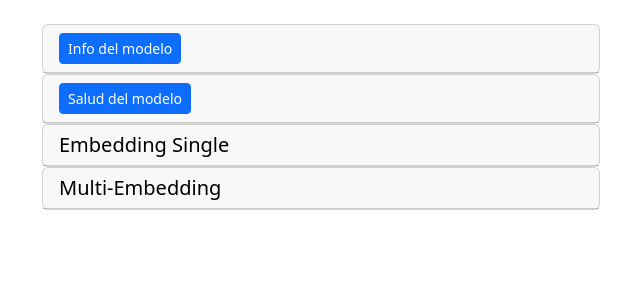
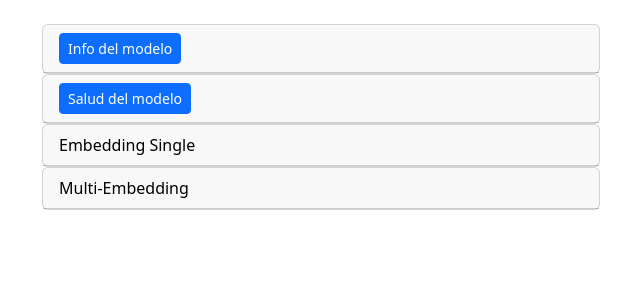
Before and after one commit to mhosan/geoofertas, an Angular app: page / in a window 1280 px wide. Shown: the top 300 px of the page, without its empty margins (40-680 px from the left). Built offline with nearby package versions, Linux system fonts and the light colour scheme.

Commit message:
ajustes en la vista (multi embeddings)

```diff
--- a/src/app/components/hero/hero.component.css
+++ b/src/app/components/hero/hero.component.css
@@ -0,0 +1,8 @@
+/* Typography helper to match Bootstrap button text style (minimal, non-invasive) */
+.btn-text {
+	font-weight: 400;
+	font-size: 1rem;
+	line-height: 1.5;
+	/* inherit font-family from page (Bootstrap sets this globally) */
+	font-family: inherit;
+}
--- a/src/app/components/hero/hero.component.html
+++ b/src/app/components/hero/hero.component.html
@@ -59,7 +59,7 @@
 
     <div class="card w-50">
       <div class="card-header text-black" (click)="toggleCardEmbeddingSingle()">
-        <h5 class="card-title mb-0">Embedding Single</h5>
+        <h5 class="card-title mb-0 btn-text">Embedding Single</h5>
       </div>
       <div class="card-body" *ngIf="showContentEmbeddingSingle">
         <button class="btn btn-primary btn-sm" type="button" (click)="getEmbedding()">Obtener Embedding</button>
@@ -76,15 +76,15 @@
 
     <div class="card w-50">
       <div class="card-header text-black" (click)="toggleCardEmbeddingMulti()">
-        <h5 class="card-title mb-0">Multi-Embedding</h5>
+        <h5 class="card-title mb-0 btn-text">Multi-Embedding</h5>
       </div>
       <div class="card-body" *ngIf="showContentEmbeddingMulti">
-        <button class="btn btn-primary btn-sm" type="button" (click)="getMultiEmbedding()">Obtener
+        <button class="btn btn-primary btn-sm" type="button" (click)="handleMultiEmbedding(rawMultiInput.value)">Obtener
           Multi-Embedding</button>
         <div class="input-group mb-3">
           <textarea class="form-control" rows="5"
-            placeholder='{\n  "texts": [\n    "Texto Uno",\n    "Texto Dos"\n  ]\n}'
-            [(ngModel)]="multiEmbeddingText"></textarea>
+            placeholder='Ingrese textos entre comillas dobles separados por comas: "Texto Uno","Texto Dos"'
+            #rawMultiInput></textarea>
         </div>
         <div *ngIf="multiEmbeddingError" class="alert alert-danger mt-2">
           {{ multiEmbeddingError }}
--- a/src/app/components/hero/hero.component.ts
+++ b/src/app/components/hero/hero.component.ts
@@ -70,6 +70,36 @@ export class HeroComponent {
     }
   }
 
+  // Manejador mínimo para el botón de Multi-Embedding.
+  // Valida la entrada 'raw' (texto que el usuario pone en el textarea),
+  // construye this.multiEmbeddingText como JSON válido y llama a getMultiEmbedding().
+  handleMultiEmbedding(raw: string): void {
+    this.multiEmbeddingError = null;
+    if (!raw || !raw.trim()) {
+      this.multiEmbeddingError = 'El texto para el multi-embedding no puede estar vacío.';
+      return;
+    }
+    // Normalizar: aceptar entradas como: "A", "B"  -> "A","B"
+    // - Separar por coma
+    // - Trim en cada elemento
+    // - Asegurar que cada elemento esté entre comillas dobles (si no, envolverlas)
+    const parts = raw.split(',').map(p => p.trim()).filter(p => p.length > 0);
+    const normalizedParts = parts.map(p => {
+      // si ya está entre comillas dobles, dejar
+      if (p.startsWith('"') && p.endsWith('"')) return p;
+      // si está entre comillas simples, convertir a dobles
+      if (p.startsWith("'") && p.endsWith("'")) {
+        const inner = p.slice(1, -1).replace(/"/g, '\\"');
+        return '"' + inner + '"';
+      }
+      // si no tiene comillas, escapar dobles internas y envolver
+      const escaped = p.replace(/"/g, '\\"');
+      return '"' + escaped + '"';
+    });
+    this.multiEmbeddingText = '{"texts":[' + normalizedParts.join(',') + ']}';
+    this.getMultiEmbedding();
+  }
+
   toggleCardInfo() {
     this.showContentInfo = !this.showContentInfo;
   }
```
Also changed, not shown: src/app/utils/borrador.txt.
